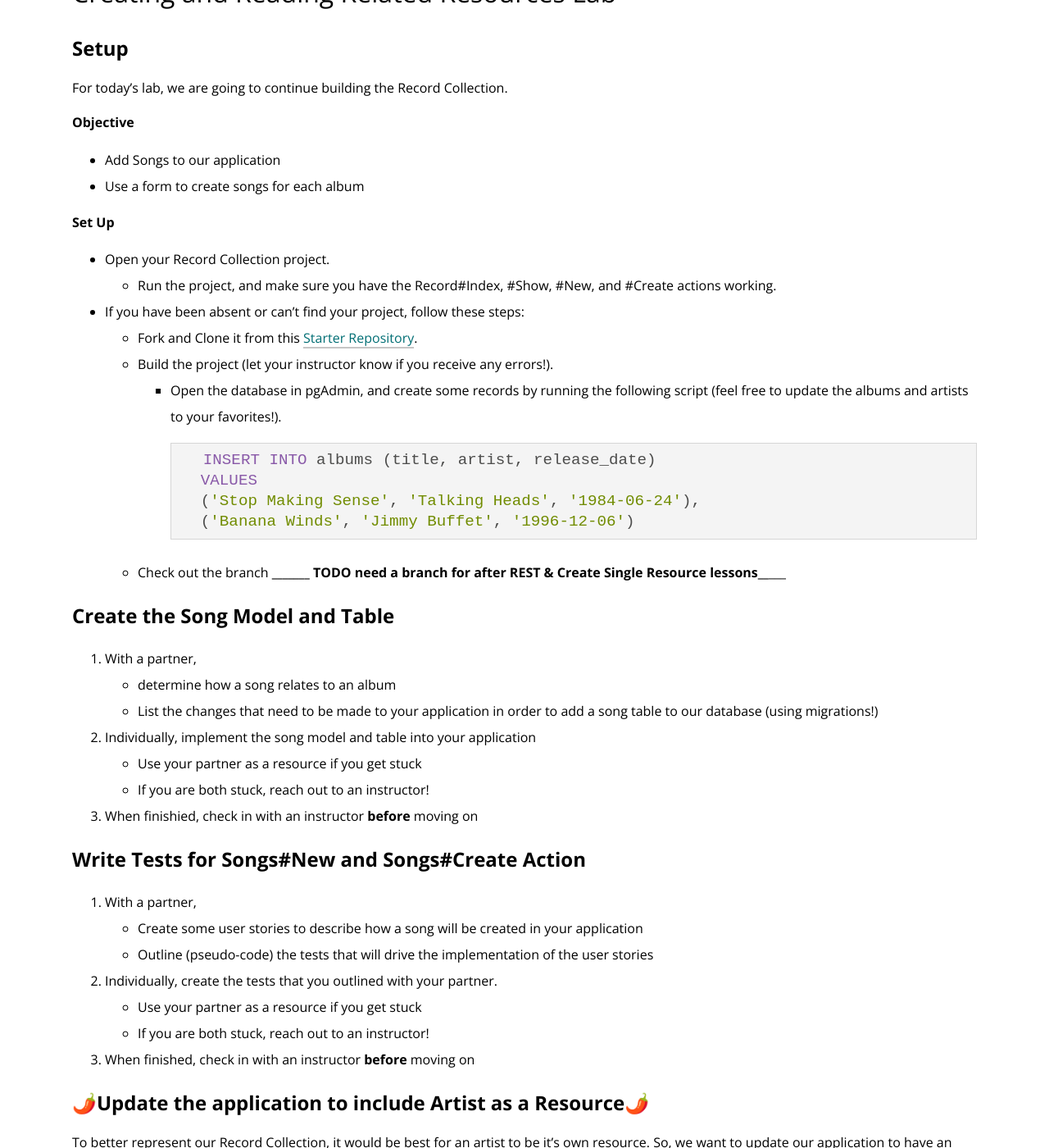
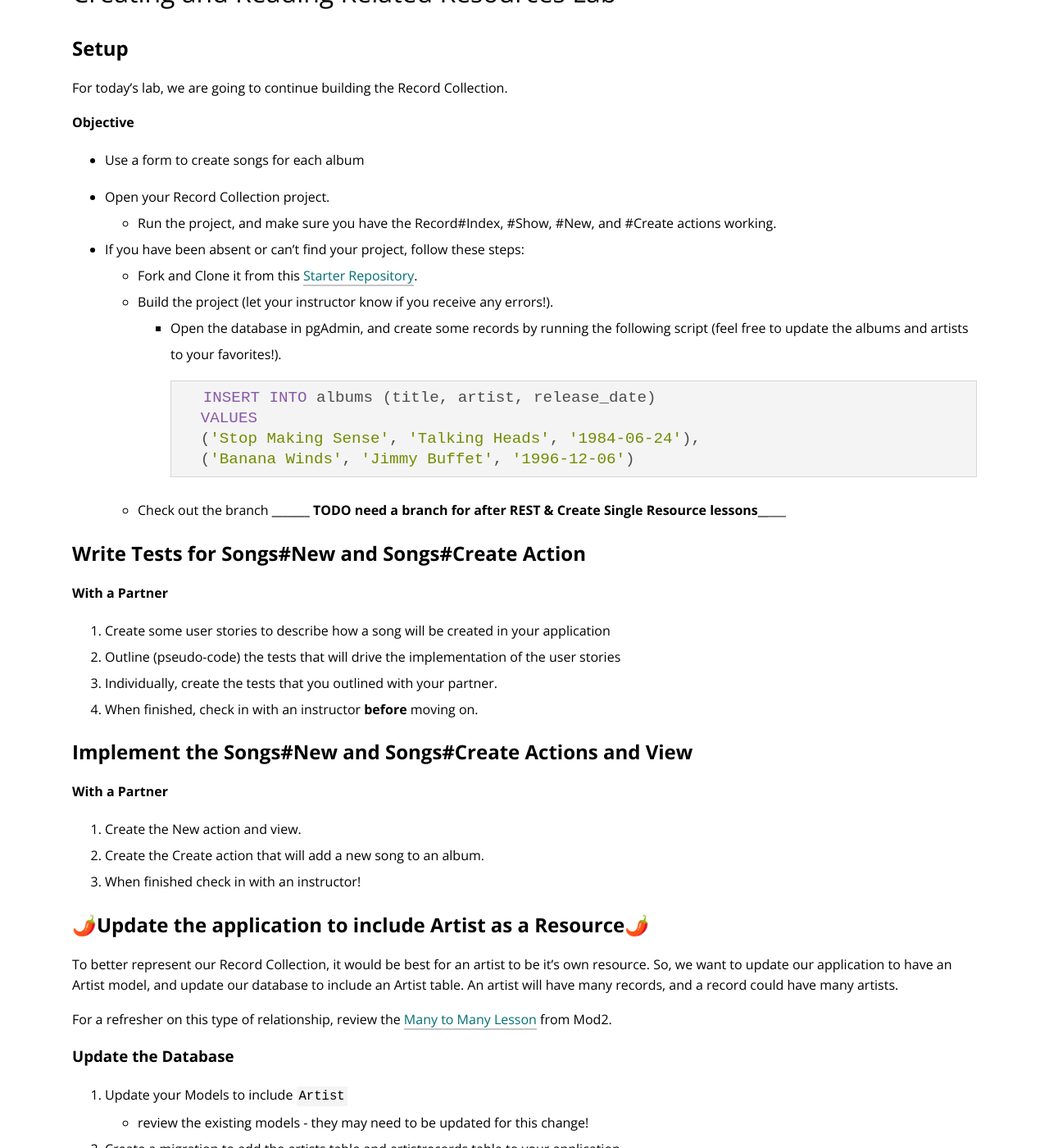
Before and after one commit to turingschool/launch-curriculum, a Jekyll site: the page built from module3/labs/week3/CreatingRelatedResources.md, in a window 1280 px wide and 1400 px high, scrolled down 214 px. Shown: the whole window at 82% size. Built offline with Jekyll 4.4.1, drawn with Linux system fonts in a browser that asks for light colours; nearby versions of some CDN libraries; comment, search, counter and statistics services are not loaded.

Commit message:
Undo weird rebase stuff

````diff
--- a/module3/labs/week3/CreatingRelatedResources.md
+++ b/module3/labs/week3/CreatingRelatedResources.md
@@ -7,11 +7,10 @@ title: Creating and Reading Related Resources Lab
 
 For today's lab, we are going to continue building the Record Collection.
 
+
 **Objective**
-* Add Songs to our application
 * Use a form to create songs for each album
 
-**Set Up**
 * Open your Record Collection project.
     * Run the project, and make sure you have the Record#Index, #Show, #New, and #Create actions working.
 * If you have been absent or can't find your project, follow these steps:
@@ -26,25 +25,22 @@ For today's lab, we are going to continue building the Record Collection.
     ```
     * Check out the branch _____________________ TODO need a branch for after REST & Create Single Resource lessons___________
 
-## Create the Song Model and Table
 
-1. With a partner,
-    * determine how a song relates to an album
-    * List the changes that need to be made to your application in order to add a song table to our database (using migrations!)
-1. Individually, implement the song model and table into your application
-    * Use your partner as a resource if you get stuck
-    * If you are both stuck, reach out to an instructor!
-1. When finishied, check in with an instructor **before** moving on
 
 ## Write Tests for Songs#New and Songs#Create Action
 
-1. With a partner,
-    * Create some user stories to describe how a song will be created in your application
-    * Outline (pseudo-code) the tests that will drive the implementation of the user stories
+**With a Partner**
+1. Create some user stories to describe how a song will be created in your application
+1. Outline (pseudo-code) the tests that will drive the implementation of the user stories
 1. Individually, create the tests that you outlined with your partner.
-    * Use your partner as a resource if you get stuck
-    * If you are both stuck, reach out to an instructor!
-1. When finished, check in with an instructor **before** moving on
+1. When finished, check in with an instructor **before** moving on.
+
+## Implement the Songs#New and Songs#Create Actions and View
+
+**With a Partner**
+1. Create the New action and view.
+1. Create the Create action that will add a new song to an album.
+1. When finished check in with an instructor!
 
 ## 🌶️Update the application to include Artist as a Resource🌶️
 
````
Also changed, not shown: module2/assessments/week5-4577.md (+1 -26 lines), module3/index.md (+0 -1 lines), module3/preparation/week3/CreatingRelatedResources.md (+2 -0 lines).
